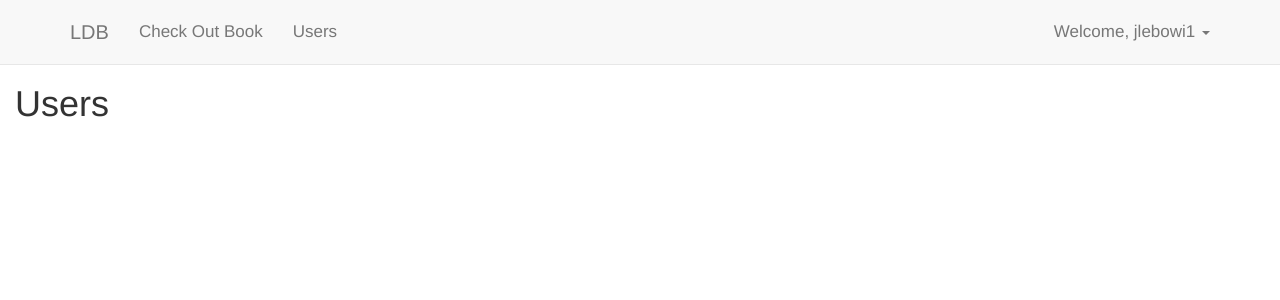
After one commit to AugmentedMode/database-final, a Flask app: page /user_management/ in a window 1280 px wide. The commit adds this page. Shown: the top 300 px of the page. Run offline with Flask 2, Linux system fonts and the light colour scheme; a user stored in the database is signed in; some libraries are stand-ins or nearby versions.

Commit message:
Added user management page

```diff
--- a/manage.py
+++ b/manage.py
@@ -133,7 +133,11 @@ def change_password():
 def checkout():
     return 'hello'
 
-@app.route("/admin/")
+@app.route("/user_management/")
+@login_required
+def user_management():
+    return render_template('users.html', username=session['username'])
+
 def admin():
     return 'ADMIN'
 
--- a/templates/index.html
+++ b/templates/index.html
@@ -37,8 +37,9 @@
                         {% endif %}
                         {% if session['admin'] %}
                         <li>
-                            <a href="/admin">Admin only</a>
+                            <a href="/user_management">Users</a>
                         </li>
+
                         {% endif %}
 
                     </ul>
--- /dev/null
+++ b/templates/users.html
@@ -0,0 +1,9 @@
+{% extends "index.html" %}
+
+{% block content %}
+
+<div class="container-fluid">
+    <h1>Users</h1>
+</div>
+
+{% endblock %}
```
Also changed, not shown: 1 other file.
